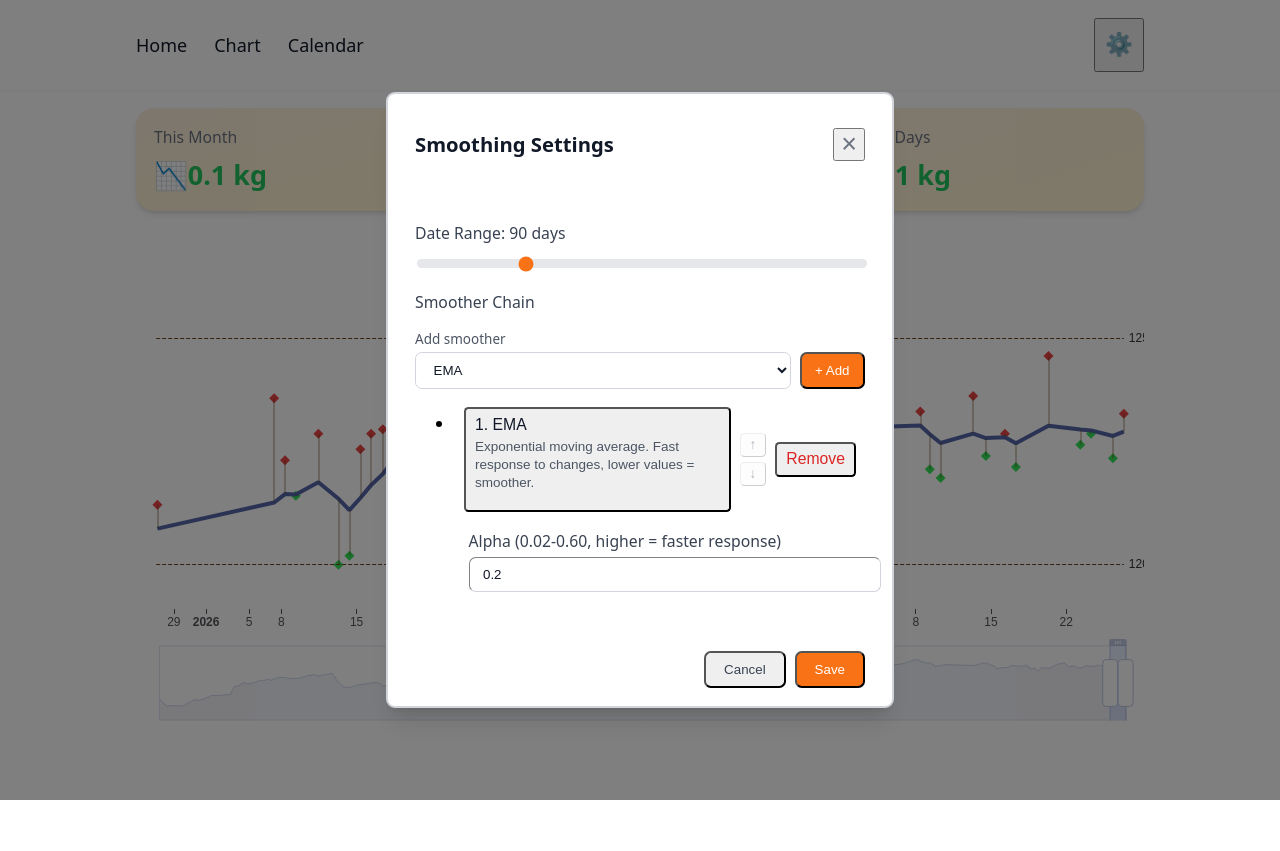
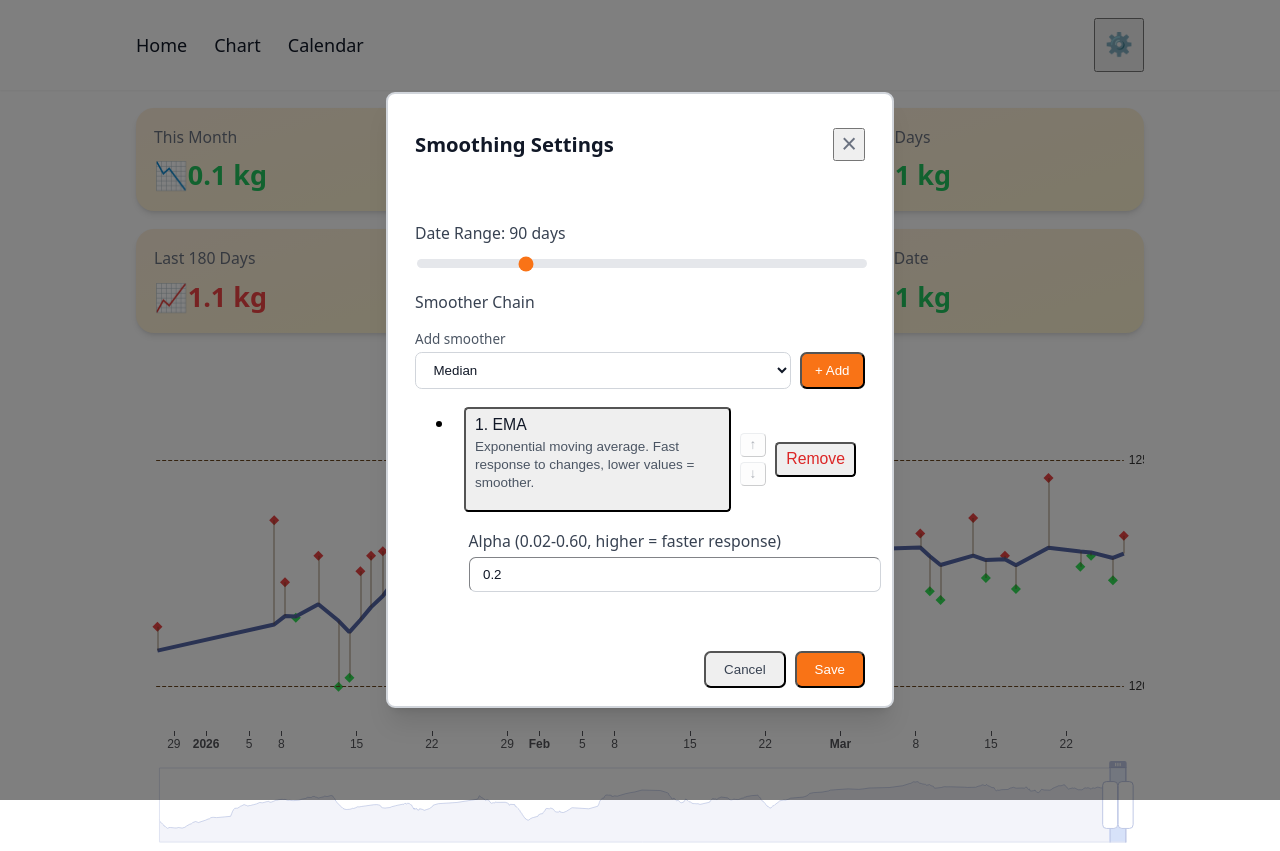
Before and after one commit to axiom/libra-weight-fetcher, an Astro site: page / in a window 1280 px wide. Both pictures are taken after a click on the button "⚙️". Before the commit the page ends 800 px from the top, so only its background shows below. Built offline with nearby package versions, Linux system fonts and the light colour scheme; Astro itself is replaced by a stand-in of ours.

Commit message:
Add more KPI boxes

```diff
--- a/src/components/SettingsModal.tsx
+++ b/src/components/SettingsModal.tsx
@@ -51,8 +51,9 @@ export default function SettingsModal() {
     settings().dataDays,
   );
   const [expandedIndex, setExpandedIndex] = createSignal(0);
-  const [smootherToAdd, setSmootherToAdd] =
-    createSignal<SmoothingType>(FALLBACK_SMOOTHER);
+  const [smootherToAdd, setSmootherToAdd] = createSignal<SmoothingType>(
+    smootherDefinitions[0]?.id ?? FALLBACK_SMOOTHER,
+  );
 
   const open = () => {
     const current = settings();
@@ -68,6 +69,7 @@ export default function SettingsModal() {
     setLocalOptions(cloneSmoothingOptions(originalOptions));
     setLocalDateRange(originalDateRange);
     setExpandedIndex(0);
+    setSmootherToAdd(smootherDefinitions[0]?.id ?? FALLBACK_SMOOTHER);
     dialogRef?.showModal();
   };
 
@@ -343,7 +345,7 @@ export default function SettingsModal() {
                   <select
                     id="add-smoother"
                     value={smootherToAdd()}
-                    onChange={(e) =>
+                    onInput={(e) =>
                       setSmootherToAdd(e.currentTarget.value as SmoothingType)
                     }
                     class="w-full px-3 py-2 border border-gray-300 dark:border-gray-600 rounded-md bg-white dark:bg-gray-800 text-gray-900 dark:text-gray-100 focus:outline-none focus:ring-2 focus:ring-orange-500"
--- a/src/pages/index.astro
+++ b/src/pages/index.astro
@@ -10,6 +10,9 @@ import Layout from "../layouts/Layout.astro";
       <WeightChange days={30} label="This Month" client:load />
       <WeightChange days={7} label="Last 7 Days" client:load />
       <WeightChange days={90} label="Last 90 Days" client:load />
+      <WeightChange days={180} label="Last 180 Days" client:load />
+      <WeightChange days={365} label="Last 365 Days" client:load />
+      <WeightChange days={Math.floor((new Date() - new Date(new Date().getFullYear(), 0, 0)) / 86400000)} label="Year to Date" client:load />
     </div>
     <div class="h-[500px]">
       <Chart client:only="solid-js" />
```
